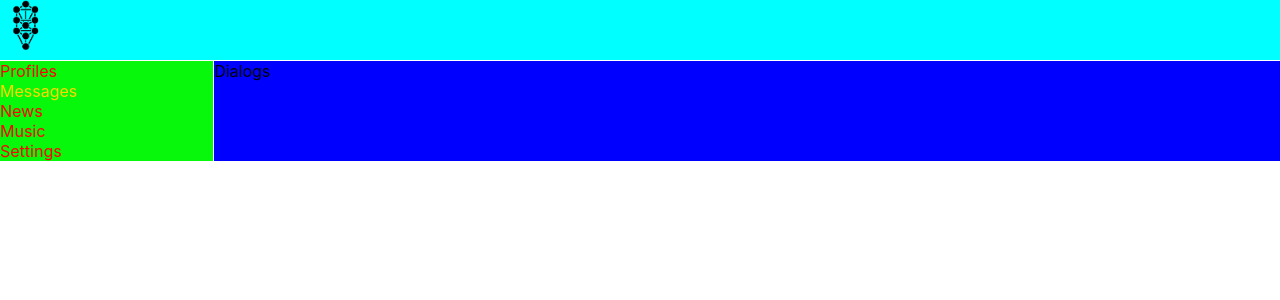
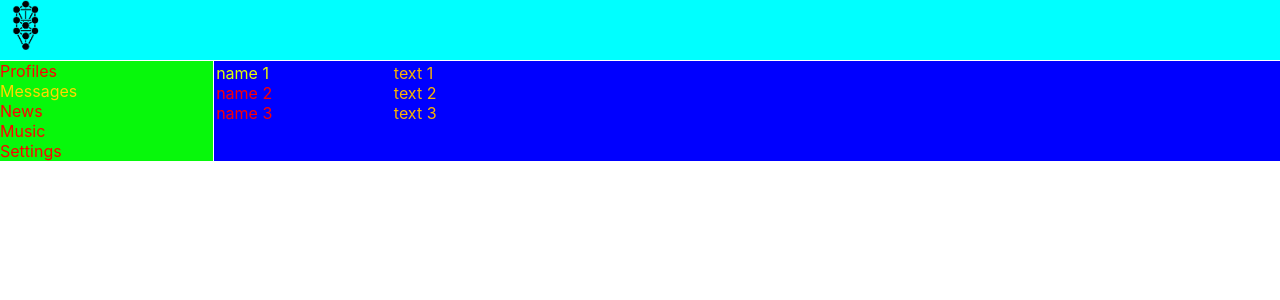
Before and after one commit to Metodist/react_first_project, a React (Create React App) app: page /message in a window 1280 px wide. Shown: the top 300 px of the page. Built offline with nearby package versions, Linux system fonts and the light colour scheme.

Commit message:
21 урок прошел - сверстали диалоги

```diff
--- a/src/components/Dialogs/Dialogs.jsx
+++ b/src/components/Dialogs/Dialogs.jsx
@@ -1,9 +1,33 @@
 import React from 'react';
+import Style from './Dialogs.module.css';
 
-const Dialogs = () =>{
+
+
+const Dialogs = (props) =>{
     return(
-        <div>
-            Dialogs
+        <div className={Style.messages}>
+            <div className={Style.dialogs}>
+                <div className={Style.dialogsItem + ' ' + Style.active}>
+                    name 1
+                </div>
+                <div className={Style.dialogsItem}>
+                    name 2
+                </div>
+                <div className={Style.dialogsItem}>
+                    name 3
+                </div>
+            </div>
+            <div className={Style.dialog}>
+                <div className={Style.dialogItem}>
+                    text 1
+                </div>
+                <div className={Style.dialogItem}>
+                    text 2
+                </div>
+                <div className={Style.dialogItem}>
+                    text 3
+                </div>
+            </div>
         </div>
     )
 }
--- a/src/components/Dialogs/Dialogs.module.css
+++ b/src/components/Dialogs/Dialogs.module.css
@@ -0,0 +1,22 @@
+.messages {
+    display: grid;
+    grid-template-columns: 2fr 10fr;
+}
+
+.dialogs {
+    padding: 2px;
+}
+.dialogsItem{
+    color: #fa0000;
+}
+
+.dialogs .active{
+    color: #ecfc00;
+}
+
+.dialog {
+    padding: 2px;
+}
+.dialogItem{
+    color: #fab300;
+}
```
